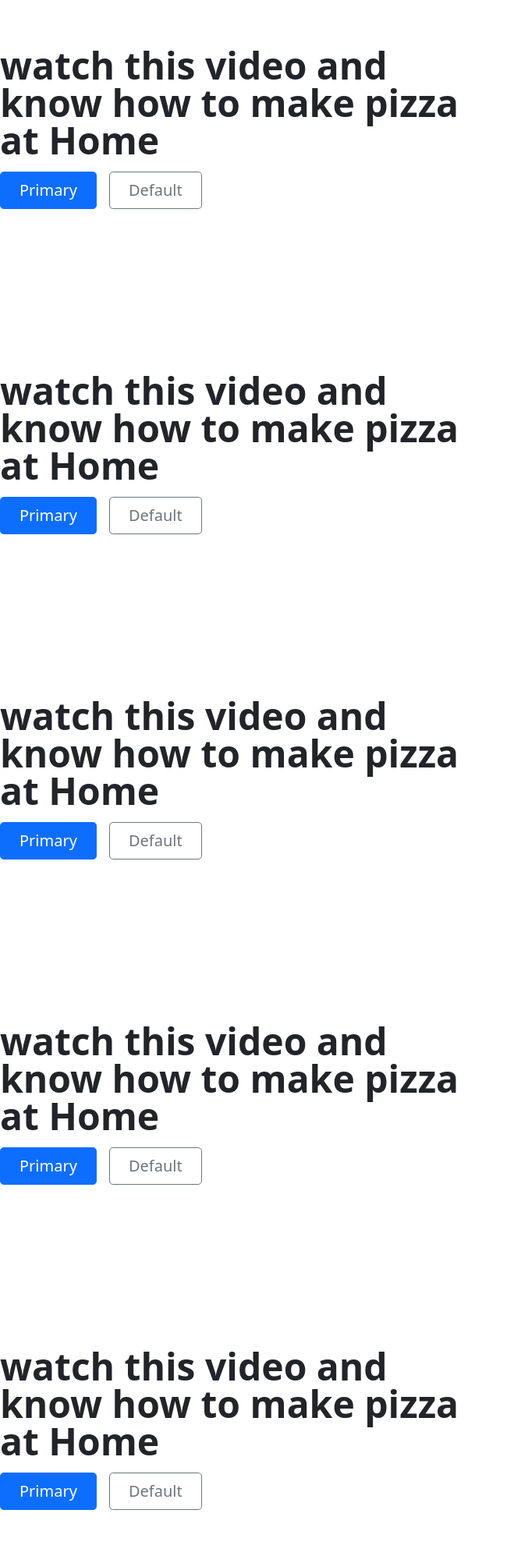
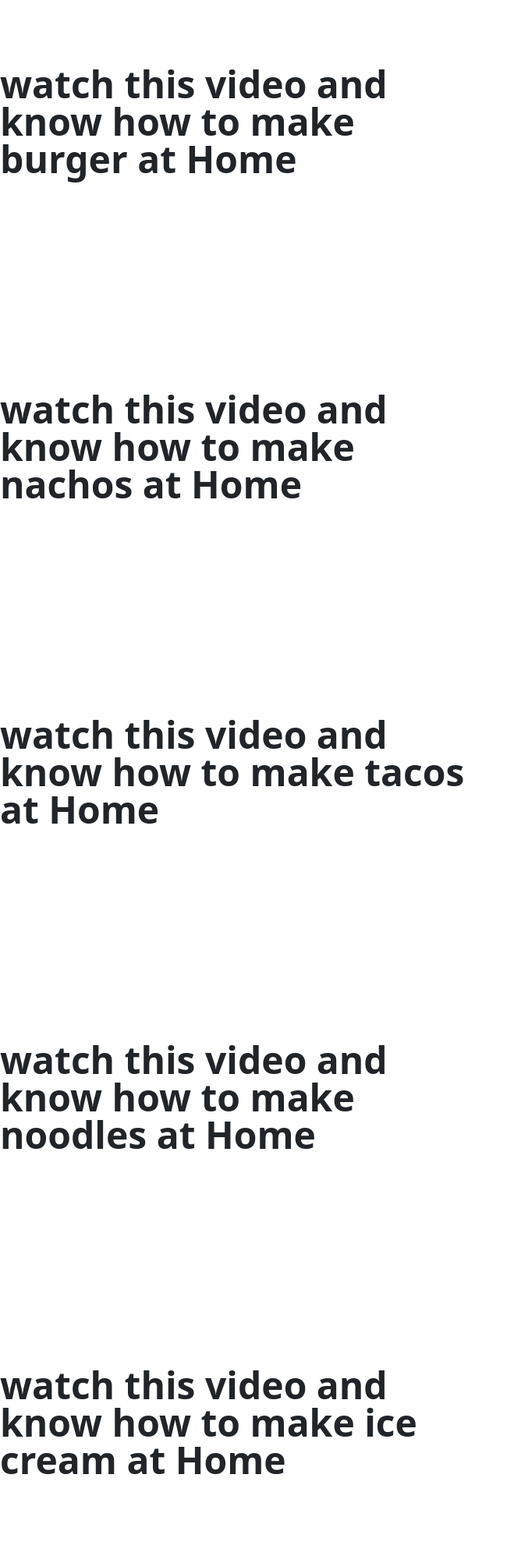
Before and after one commit to anshbhakuni123go/food_god, a plain HTML site: page our recipe.html in a window 1280 px wide. Shown: the part 518-2513 px from the top of the page at 78% size, 0-659 px from the left. Drawn offline with nearby package versions, Linux system fonts and the light colour scheme.

Commit message:
issues fixed

```diff
--- a/our recipe.html
+++ b/our recipe.html
@@ -43,10 +43,7 @@
         <div class="col-lg-6">
           <h1 class="display-5 fw-bold lh-1 mb-3">watch this video and know how to make pizza at Home</h1>
           <p class="lead"></p>
-          <div class="d-grid gap-2 d-md-flex justify-content-md-start">
-            <button type="button" class="btn btn-primary btn-lg px-4 me-md-2">Primary</button>
-            <button type="button" class="btn btn-outline-secondary btn-lg px-4">Default</button>
-          </div>
+
         </div>
     </div>
     <div class="row flex-lg-row-reverse align-items-center g-5 py-5">
@@ -54,12 +51,9 @@
             <iframe width="560" height="315" src="https://www.youtube.com/embed/Nkndlln0j8c" title="YouTube video player" frameborder="0" allow="accelerometer; autoplay; clipboard-write; encrypted-media; gyroscope; picture-in-picture" allowfullscreen></iframe>
         </div>
         <div class="col-lg-6">
-          <h1 class="display-5 fw-bold lh-1 mb-3">watch this video and know how to make pizza at Home</h1>
+          <h1 class="display-5 fw-bold lh-1 mb-3">watch this video and know how to make burger at Home</h1>
           <p class="lead"></p>
-          <div class="d-grid gap-2 d-md-flex justify-content-md-start">
-            <button type="button" class="btn btn-primary btn-lg px-4 me-md-2">Primary</button>
-            <button type="button" class="btn btn-outline-secondary btn-lg px-4">Default</button>
-          </div>
+
         </div>
     </div>
     <div class="row flex-lg-row-reverse align-items-center g-5 py-5">
@@ -67,12 +61,9 @@
             <iframe width="560" height="315" src="https://www.youtube.com/embed/UVIJ3k78G3E" title="YouTube video player" frameborder="0" allow="accelerometer; autoplay; clipboard-write; encrypted-media; gyroscope; picture-in-picture" allowfullscreen></iframe>
         </div>
         <div class="col-lg-6">
-          <h1 class="display-5 fw-bold lh-1 mb-3">watch this video and know how to make pizza at Home</h1>
+          <h1 class="display-5 fw-bold lh-1 mb-3">watch this video and know how to make nachos at Home</h1>
           <p class="lead"></p>
-          <div class="d-grid gap-2 d-md-flex justify-content-md-start">
-            <button type="button" class="btn btn-primary btn-lg px-4 me-md-2">Primary</button>
-            <button type="button" class="btn btn-outline-secondary btn-lg px-4">Default</button>
-          </div>
+
         </div>
     </div>
     <div class="row flex-lg-row-reverse align-items-center g-5 py-5">
@@ -80,12 +71,9 @@
             <iframe width="560" height="315" src="https://www.youtube.com/embed/E6elTjRtB2c" title="YouTube video player" frameborder="0" allow="accelerometer; autoplay; clipboard-write; encrypted-media; gyroscope; picture-in-picture" allowfullscreen></iframe>
         </div>
         <div class="col-lg-6">
-          <h1 class="display-5 fw-bold lh-1 mb-3">watch this video and know how to make pizza at Home</h1>
+          <h1 class="display-5 fw-bold lh-1 mb-3">watch this video and know how to make tacos at Home</h1>
           <p class="lead"></p>
-          <div class="d-grid gap-2 d-md-flex justify-content-md-start">
-            <button type="button" class="btn btn-primary btn-lg px-4 me-md-2">Primary</button>
-            <button type="button" class="btn btn-outline-secondary btn-lg px-4">Default</button>
-          </div>
+
         </div>
     </div>
     <div class="row flex-lg-row-reverse align-items-center g-5 py-5">
@@ -93,12 +81,9 @@
             <iframe width="560" height="315" src="https://www.youtube.com/embed/LN4TuIxCpYQ" title="YouTube video player" frameborder="0" allow="accelerometer; autoplay; clipboard-write; encrypted-media; gyroscope; picture-in-picture" allowfullscreen></iframe>
         </div>
         <div class="col-lg-6">
-          <h1 class="display-5 fw-bold lh-1 mb-3">watch this video and know how to make pizza at Home</h1>
+          <h1 class="display-5 fw-bold lh-1 mb-3">watch this video and know how to make noodles at Home</h1>
           <p class="lead"></p>
-          <div class="d-grid gap-2 d-md-flex justify-content-md-start">
-            <button type="button" class="btn btn-primary btn-lg px-4 me-md-2">Primary</button>
-            <button type="button" class="btn btn-outline-secondary btn-lg px-4">Default</button>
-          </div>
+
         </div>
     </div>
     <div class="row flex-lg-row-reverse align-items-center g-5 py-5">
@@ -106,12 +91,9 @@
             <iframe width="560" height="315" src="https://www.youtube.com/embed/7gJIyHnD710" title="YouTube video player" frameborder="0" allow="accelerometer; autoplay; clipboard-write; encrypted-media; gyroscope; picture-in-picture" allowfullscreen></iframe>
         </div>
         <div class="col-lg-6">
-          <h1 class="display-5 fw-bold lh-1 mb-3">watch this video and know how to make pizza at Home</h1>
+          <h1 class="display-5 fw-bold lh-1 mb-3">watch this video and know how to make ice cream at Home</h1>
           <p class="lead"></p>
-          <div class="d-grid gap-2 d-md-flex justify-content-md-start">
-            <button type="button" class="btn btn-primary btn-lg px-4 me-md-2">Primary</button>
-            <button type="button" class="btn btn-outline-secondary btn-lg px-4">Default</button>
-          </div>
+
         </div>
         <div class="container">
           <footer class="py-3 my-4">
```
